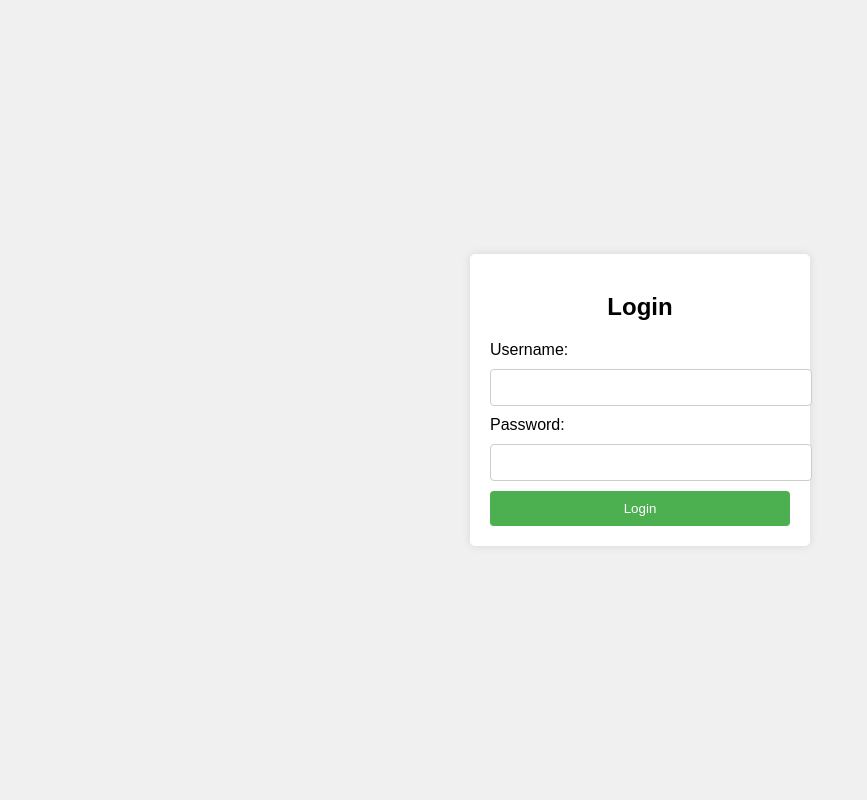
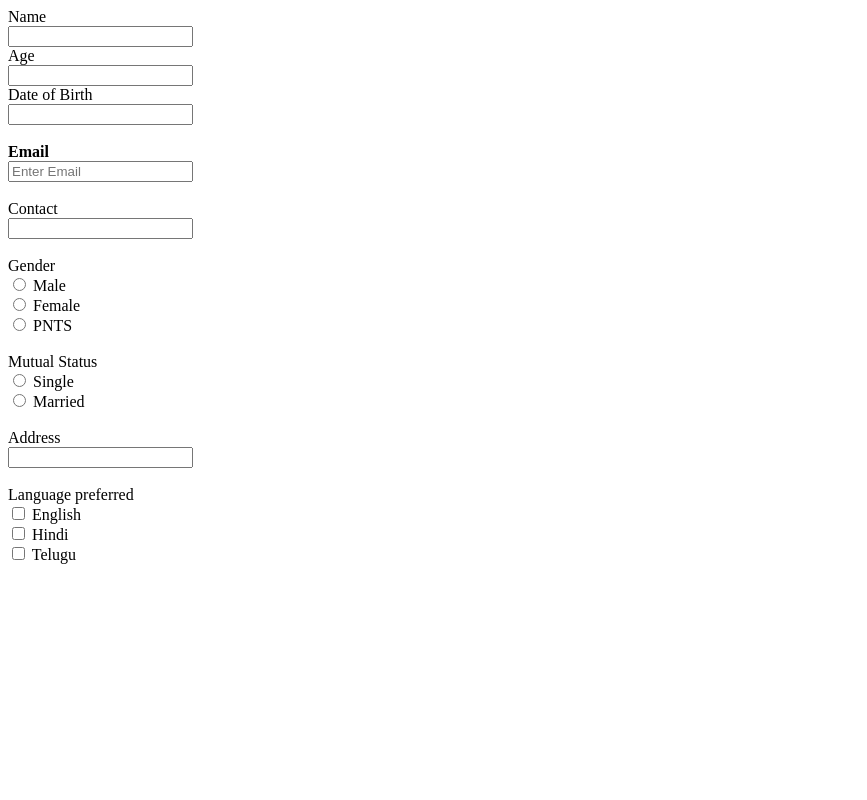
Before and after one commit to kranthikv4/Devops, a Java web app: page / in a window 1280 px wide. Shown: the whole page, without its empty margins (0-867 px from the left). Run offline with Tomcat 11, a stand-in JSP engine, Linux system fonts and the light colour scheme.

Commit message:
new changes

```diff
--- a/src/main/webapp/index.jsp
+++ b/src/main/webapp/index.jsp
@@ -3,64 +3,73 @@
 <head>
     <meta charset="UTF-8">
     <meta name="viewport" content="width=device-width, initial-scale=1.0">
-    <title>Login Page</title>
-    <style>
-        body {
-            font-family: Arial, sans-serif;
-            background-color: #f0f0f0;
-            display: flex;
-            justify-content: center;
-            align-items: center;
-            height: 100vh;
-            margin: 0;
-        }
-        .login-container {
-            background-color: white;
-            padding: 20px;
-            border-radius: 5px;
-            box-shadow: 0 0 10px rgba(0, 0, 0, 0.1);
-            width: 300px;
-        }
-        h2 {
-            text-align: center;
-            margin-bottom: 20px;
-        }
-        input[type="text"],
-        input[type="password"] {
-            width: 100%;
-            padding: 10px;
-            margin: 10px 0;
-            border: 1px solid #ccc;
-            border-radius: 4px;
-        }
-        input[type="submit"] {
-            background-color: #4CAF50;
-            color: white;
-            padding: 10px;
-            border: none;
-            border-radius: 4px;
-            cursor: pointer;
-            width: 100%;
-        }
-        input[type="submit"]:hover {
-            background-color: #45a049;
-        }
-    </style>
+    <title>Application Form</title>
 </head>
+
 <body>
+    <form>
+        <label for="name">Name</lable>
+        <br>
+        <input type="text" id="Name" name="name">
+        <br>
+        <label for ="age">Age</label>
+        <br>
+        <input type="text" id="age" name="age">
+        <br>
+        <label for="DOB">Date of Birth</label>
+        <br>
+        <input type="text" id="DOB" name="DOB">
+        <br>
+        <br>
+        <label for="email"><b>Email</b></label>
+        <br>
+        <input type="text" placeholder="Enter Email" name="email" id="email" required>
+        <br>
+        <br>
+        <label for="contact">Contact</label>
+        <br>
+        <input type="text" id="contact" name="contact">
+        <br>
+        <br>
 
-    <div class="login-container">
-        <h2>Login</h2>
-        <form action="/login" method="post">
-            <label for="username">Username:</label>
-            <input type="text" id="username" name="username" required>
+     <label>Gender</label>
+        <br>
+        <input type="radio" name="gender" name="gender" value="male">
+        <label for="Male">Male</label>
+        <br>
+        <input type="radio" name"gender" name="gender" value="Female">
+        <lab<el for="Female">Female</label>
+        <br>
+        <input type="radio" name"gender" name="gender" value="prefer Not To Say">
+        <lab<el for="Male">PNTS</label>
+        <br>
+        <br>
+     <label>Mutual Status</label>
+        <br>
+        <input type="radio" name="mutual status" name="mutual status" value="single">
+         <label for="single">Single</label>
+         <br>
+         <input type="radio" name="mutual status"  name="mutual ststus" value="married">
+         <label for="married">Married</label>
+         <br>
+         <br>
+         <label for="address">Address</label>
+         <br>
+        <input type="area" id="Address" name="Address">
+        <br>
+        <br>
+      <label for="language">Language preferred</label>
+      <br>
+      <input type="checkbox" name="language" name="language" value="enlish">
+      <label for="english">English</label>
+      <br>
+      <input type="checkbox" name="language" name="language" value="hindi">
+      <label for="Hindi" >Hindi</label>
+      <br>
+      <input type="checkbox" name="language" name="language" value="telugu">
+      <label for="Telugu" >Telugu</label>
 
-            <label for="password">Password:</label>
-            <input type="password" id="password" name="password" required>
-
-            <input type="submit" value="Login">
-        </form>
-    </div>
+    </form>
 
 </body>
 </html>
```
